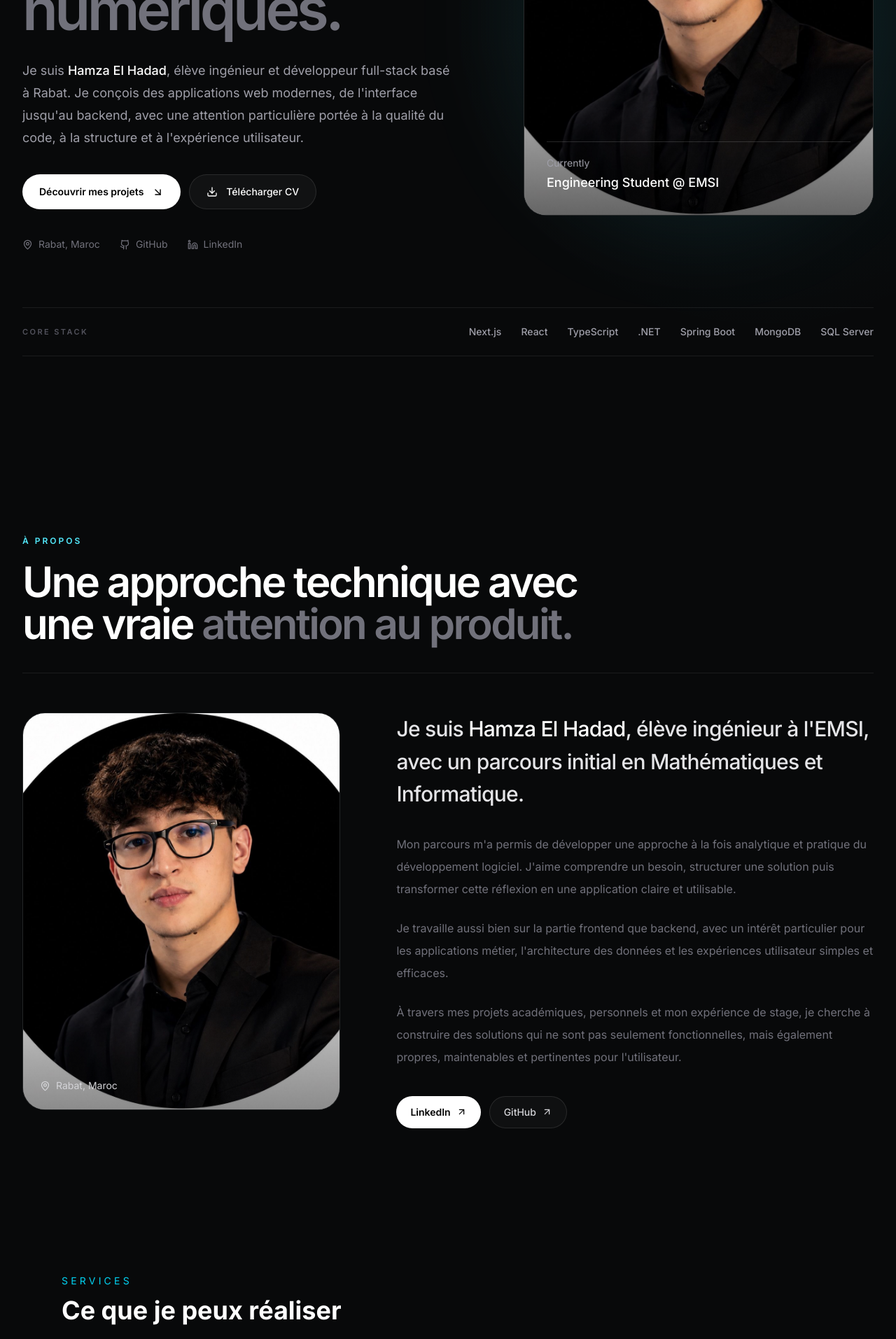
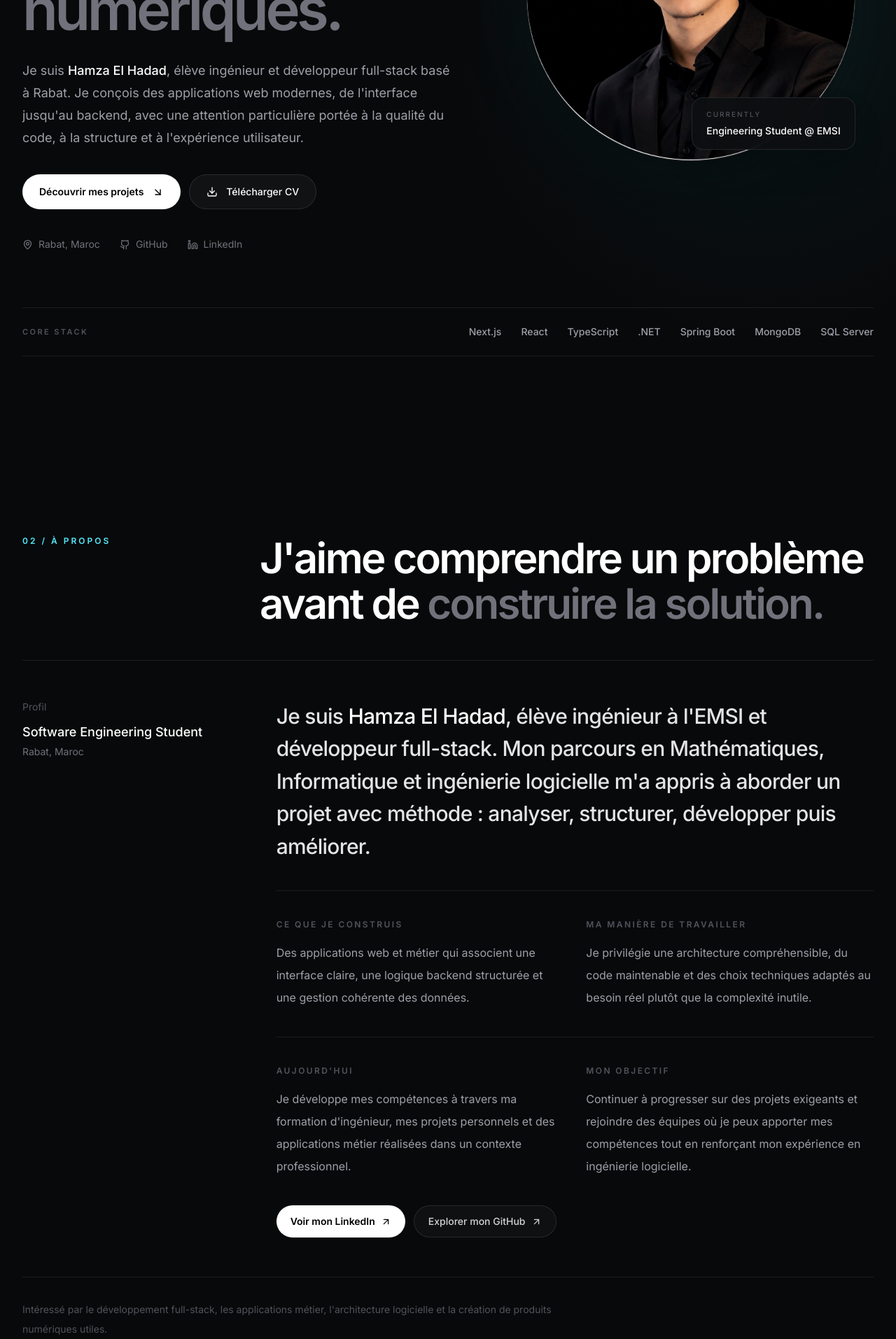
Before and after one commit to ELhadad-hamza/hamza-portfolio, a Next.js app: page / in a window 1280 px wide. Shown: the part 540-2453 px from the top of the page at 70% size. Built offline with nearby package versions, Linux system fonts and the light colour scheme.

Commit message:
Redesign about and expertise sections

```diff
--- a/components/About.tsx
+++ b/components/About.tsx
@@ -1,5 +1,4 @@
-import Image from "next/image";
-import { ArrowUpRight, MapPin } from "lucide-react";
+import { ArrowUpRight } from "lucide-react";
 
 import { personalInfo, socials } from "@/data/portfolio";
 import Reveal from "@/components/Reveal";
@@ -10,87 +9,116 @@ export default function About() {
       id="about"
       className="mx-auto max-w-7xl px-6 py-24 lg:px-8 lg:py-32"
     >
+      {/* HEADER */}
       <Reveal>
-        <div className="border-b border-white/[0.08] pb-10">
-          <p className="text-xs font-semibold uppercase tracking-[0.25em] text-cyan-300">
-            À propos
-          </p>
+        <div className="grid gap-8 border-b border-white/[0.08] pb-12 lg:grid-cols-[0.35fr_1fr]">
+          <div>
+            <p className="text-xs font-semibold uppercase tracking-[0.25em] text-cyan-300">
+              02 / À propos
+            </p>
+          </div>
 
-          <h2 className="mt-5 max-w-4xl text-4xl font-semibold tracking-[-0.045em] text-white sm:text-5xl lg:text-6xl">
-            Une approche technique avec une vraie{" "}
+          <h2 className="max-w-4xl text-4xl font-semibold leading-[1.08] tracking-[-0.045em] text-white sm:text-5xl lg:text-6xl">
+            J&apos;aime comprendre un problème avant de{" "}
             <span className="text-zinc-500">
-              attention au produit.
+              construire la solution.
             </span>
           </h2>
         </div>
       </Reveal>
 
-      <div className="mt-14 grid gap-14 lg:grid-cols-[0.8fr_1.2fr] lg:gap-20">
-        {/* PHOTO */}
+      {/* MAIN CONTENT */}
+      <div className="grid gap-12 py-14 lg:grid-cols-[0.35fr_1fr] lg:gap-16">
+        {/* LEFT */}
+        <Reveal>
+          <div className="lg:sticky lg:top-32">
+            <p className="text-sm text-zinc-600">
+              Profil
+            </p>
 
-        <Reveal y={30}>
-          <div>
-            <div className="relative aspect-[4/5] overflow-hidden rounded-[2rem] border border-white/[0.08] bg-[#101214]">
-              <Image
-                src="/profile-new.jpg"
-                alt={personalInfo.name}
-                fill
-                sizes="(max-width: 1024px) 100vw, 40vw"
-                className="object-cover object-top"
-              />
+            <p className="mt-3 text-lg font-medium text-white">
+              Software Engineering Student
+            </p>
 
-              <div className="absolute inset-0 bg-gradient-to-t from-black/45 via-transparent to-transparent" />
-
-              <div className="absolute bottom-0 left-0 right-0 p-6">
-                <div className="flex items-center gap-2 text-sm text-zinc-300">
-                  <MapPin size={15} />
-                  {personalInfo.location}
-                </div>
-              </div>
-            </div>
+            <p className="mt-1 text-sm text-zinc-500">
+              {personalInfo.location}
+            </p>
           </div>
         </Reveal>
 
-        {/* CONTENT */}
-
+        {/* RIGHT */}
         <div>
           <Reveal delay={0.08}>
-            <p className="text-2xl font-medium leading-[1.55] tracking-[-0.025em] text-zinc-200 sm:text-3xl">
+            <p className="max-w-4xl text-2xl font-medium leading-[1.55] tracking-[-0.025em] text-zinc-200 sm:text-3xl">
               Je suis{" "}
               <span className="text-white">
                 Hamza El Hadad
               </span>
-              , élève ingénieur à l&apos;EMSI, avec un parcours initial en
-              Mathématiques et Informatique.
+              , élève ingénieur à l&apos;EMSI et développeur full-stack.
+              Mon parcours en Mathématiques, Informatique et ingénierie
+              logicielle m&apos;a appris à aborder un projet avec méthode :
+              analyser, structurer, développer puis améliorer.
             </p>
           </Reveal>
 
           <Reveal delay={0.14}>
-            <div className="mt-8 space-y-6 text-base leading-8 text-zinc-500">
-              <p>
-                Mon parcours m&apos;a permis de développer une approche à la
-                fois analytique et pratique du développement logiciel. J&apos;aime
-                comprendre un besoin, structurer une solution puis transformer
-                cette réflexion en une application claire et utilisable.
-              </p>
+            <div className="mt-10 grid gap-8 border-t border-white/[0.08] pt-10 md:grid-cols-2">
+              <div>
+                <p className="text-xs font-semibold uppercase tracking-[0.2em] text-zinc-600">
+                  Ce que je construis
+                </p>
 
-              <p>
-                Je travaille aussi bien sur la partie frontend que backend,
-                avec un intérêt particulier pour les applications métier,
-                l&apos;architecture des données et les expériences utilisateur
-                simples et efficaces.
-              </p>
+                <p className="mt-4 leading-8 text-zinc-400">
+                  Des applications web et métier qui associent une interface
+                  claire, une logique backend structurée et une gestion
+                  cohérente des données.
+                </p>
+              </div>
 
-              <p>
-                À travers mes projets académiques, personnels et mon expérience
-                de stage, je cherche à construire des solutions qui ne sont pas
-                seulement fonctionnelles, mais également propres,
-                maintenables et pertinentes pour l&apos;utilisateur.
-              </p>
+              <div>
+                <p className="text-xs font-semibold uppercase tracking-[0.2em] text-zinc-600">
+                  Ma manière de travailler
+                </p>
+
+                <p className="mt-4 leading-8 text-zinc-400">
+                  Je privilégie une architecture compréhensible, du code
+                  maintenable et des choix techniques adaptés au besoin réel
+                  plutôt que la complexité inutile.
+                </p>
+              </div>
             </div>
           </Reveal>
 
           <Reveal delay={0.2}>
+            <div className="mt-10 grid gap-8 border-t border-white/[0.08] pt-10 md:grid-cols-2">
+              <div>
+                <p className="text-xs font-semibold uppercase tracking-[0.2em] text-zinc-600">
+                  Aujourd&apos;hui
+                </p>
+
+                <p className="mt-4 leading-8 text-zinc-400">
+                  Je développe mes compétences à travers ma formation
+                  d&apos;ingénieur, mes projets personnels et des applications
+                  métier réalisées dans un contexte professionnel.
+                </p>
+              </div>
+
+              <div>
+                <p className="text-xs font-semibold uppercase tracking-[0.2em] text-zinc-600">
+                  Mon objectif
+                </p>
+
+                <p className="mt-4 leading-8 text-zinc-400">
+                  Continuer à progresser sur des projets exigeants et rejoindre
+                  des équipes où je peux apporter mes compétences tout en
+                  renforçant mon expérience en ingénierie logicielle.
+                </p>
+              </div>
+            </div>
+          </Reveal>
+
+          {/* LINKS */}
+          <Reveal delay={0.24}>
             <div className="mt-10 flex flex-wrap gap-3">
               <a
                 href={socials.linkedin}
@@ -98,11 +126,11 @@ export default function About() {
                 rel="noreferrer"
                 className="group inline-flex items-center gap-2 rounded-full bg-white px-5 py-3 text-sm font-semibold text-black transition hover:bg-cyan-200"
               >
-                LinkedIn
+                Voir mon LinkedIn
 
                 <ArrowUpRight
                   size={15}
-                  className="transition-transform group-hover:-translate-y-0.5 group-hover:translate-x-0.5"
+                  className="transition-transform duration-300 group-hover:-translate-y-0.5 group-hover:translate-x-0.5"
                 />
               </a>
 
@@ -110,15 +138,30 @@ export default function About() {
                 href={socials.github}
                 target="_blank"
                 rel="noreferrer"
-                className="inline-flex items-center gap-2 rounded-full border border-white/10 bg-white/[0.03] px-5 py-3 text-sm font-medium text-zinc-300 transition hover:border-white/20 hover:text-white"
+                className="group inline-flex items-center gap-2 rounded-full border border-white/10 bg-white/[0.03] px-5 py-3 text-sm font-medium text-zinc-300 transition hover:border-white/20 hover:text-white"
               >
-                GitHub
-                <ArrowUpRight size={15} />
+                Explorer mon GitHub
+
+                <ArrowUpRight
+                  size={15}
+                  className="transition-transform duration-300 group-hover:-translate-y-0.5 group-hover:translate-x-0.5"
+                />
               </a>
             </div>
           </Reveal>
         </div>
       </div>
+
+      {/* BOTTOM LINE */}
+      <Reveal delay={0.28}>
+        <div className="border-t border-white/[0.08] pt-8">
+          <p className="max-w-3xl text-sm leading-7 text-zinc-600">
+            Intéressé par le développement full-stack, les applications métier,
+            l&apos;architecture logicielle et la création de produits numériques
+            utiles.
+          </p>
+        </div>
+      </Reveal>
     </section>
   );
 }
--- a/components/Hero.tsx
+++ b/components/Hero.tsx
@@ -27,6 +27,8 @@ export default function Hero() {
       id="home"
       className="relative mx-auto max-w-7xl px-6 pb-24 pt-16 lg:px-8 lg:pb-32 lg:pt-24"
     >
+      {/* ================= HERO CONTENT ================= */}
+
       <div className="grid items-center gap-16 lg:grid-cols-[1.08fr_0.92fr] lg:gap-20">
         {/* ================= LEFT ================= */}
 
@@ -64,8 +66,8 @@ export default function Hero() {
               <span className="font-medium text-white">
                 Hamza El Hadad
               </span>
-              , élève ingénieur et développeur full-stack basé à Rabat.
-              Je conçois des applications web modernes, de l&apos;interface
+              , élève ingénieur et développeur full-stack basé à Rabat. Je
+              conçois des applications web modernes, de l&apos;interface
               jusqu&apos;au backend, avec une attention particulière portée à
               la qualité du code, à la structure et à l&apos;expérience
               utilisateur.
@@ -93,6 +95,7 @@ export default function Hero() {
                 className="inline-flex items-center gap-3 rounded-full border border-white/10 bg-white/[0.04] px-6 py-3.5 text-sm font-medium text-white transition duration-300 hover:border-white/20 hover:bg-white/[0.08]"
               >
                 <Download size={16} />
+
                 Télécharger CV
               </a>
             </div>
@@ -102,6 +105,7 @@ export default function Hero() {
             <div className="mt-10 flex flex-wrap items-center gap-x-7 gap-y-4 text-sm text-zinc-500">
               <div className="flex items-center gap-2">
                 <MapPin size={15} />
+
                 {personalInfo.location}
               </div>
 
@@ -112,6 +116,7 @@ export default function Hero() {
                 className="flex items-center gap-2 transition hover:text-white"
               >
                 <Github size={15} />
+
                 GitHub
               </a>
 
@@ -122,6 +127,7 @@ export default function Hero() {
                 className="flex items-center gap-2 transition hover:text-white"
               >
                 <Linkedin size={15} />
+
                 LinkedIn
               </a>
             </div>
@@ -131,44 +137,45 @@ export default function Hero() {
         {/* ================= PHOTO ================= */}
 
         <Reveal delay={0.12} y={30}>
-          <div className="relative mx-auto w-full max-w-[500px] lg:mx-0 lg:ml-auto">
-            {/* glow */}
-            <div className="absolute -inset-8 -z-10 rounded-full bg-cyan-300/[0.06] blur-3xl" />
+          <div className="relative mx-auto aspect-square w-full max-w-[470px]">
+            {/* GLOW */}
 
-            <div className="relative aspect-[4/5] overflow-hidden rounded-[2rem] border border-white/[0.10] bg-[#111315]">
+            <div className="absolute inset-4 rounded-full bg-cyan-300/[0.08] blur-3xl" />
+
+            {/* PHOTO */}
+
+            <div className="relative aspect-square overflow-hidden rounded-full border border-white/[0.10] bg-[#101214] shadow-2xl shadow-black/40">
               <Image
                 src="/profile-new.jpg"
-                alt="Hamza El Hadad"
+                alt={personalInfo.name}
                 fill
                 priority
-                sizes="(max-width: 1024px) 90vw, 500px"
-                className="object-cover object-top"
+                sizes="(max-width: 1024px) 85vw, 470px"
+                className="object-cover"
               />
-
-              <div className="absolute inset-0 bg-gradient-to-t from-black/60 via-black/5 to-transparent" />
-
-              {/* bottom profile */}
-              <div className="absolute bottom-0 left-0 right-0 p-6 sm:p-8">
-                <div className="border-t border-white/15 pt-5">
-                  <p className="text-sm text-zinc-400">
-                    Currently
-                  </p>
-
-                  <p className="mt-1 text-lg font-medium text-white">
-                    Engineering Student @ EMSI
-                  </p>
-                </div>
-              </div>
             </div>
 
-            {/* floating badge */}
-            <div className="absolute -left-5 top-8 hidden rounded-2xl border border-white/10 bg-[#0d0f11]/90 px-5 py-4 shadow-2xl backdrop-blur-xl sm:block">
+            {/* FOCUS BADGE */}
+
+            <div className="absolute -left-3 top-12 hidden rounded-2xl border border-white/10 bg-[#0d0f11]/90 px-5 py-4 shadow-2xl backdrop-blur-xl sm:block">
               <p className="text-[10px] font-medium uppercase tracking-[0.2em] text-zinc-600">
                 Focus
               </p>
 
               <p className="mt-1.5 text-sm font-medium text-white">
                 Full-Stack Development
+              </p>
+            </div>
+
+            {/* CURRENTLY BADGE */}
+
+            <div className="absolute bottom-4 right-0 hidden rounded-2xl border border-white/10 bg-[#0d0f11]/90 px-5 py-4 shadow-2xl backdrop-blur-xl sm:block">
+              <p className="text-[10px] font-medium uppercase tracking-[0.2em] text-zinc-600">
+                Currently
+              </p>
+
+              <p className="mt-1.5 text-sm font-medium text-white">
+                Engineering Student @ EMSI
               </p>
             </div>
           </div>
--- a/components/Skills.tsx
+++ b/components/Skills.tsx
@@ -23,9 +23,9 @@ export default function Skills() {
           </div>
 
           <p className="max-w-md text-base leading-7 text-zinc-500">
-            Je choisis les technologies en fonction du besoin du projet, avec
-            une attention particulière portée à la structure, la maintenabilité
-            et la qualité de l&apos;expérience utilisateur.
+            Une stack construite autour du développement full-stack, des
+            applications métier et de la conception de solutions structurées,
+            maintenables et performantes.
           </p>
         </div>
       </Reveal>
```
